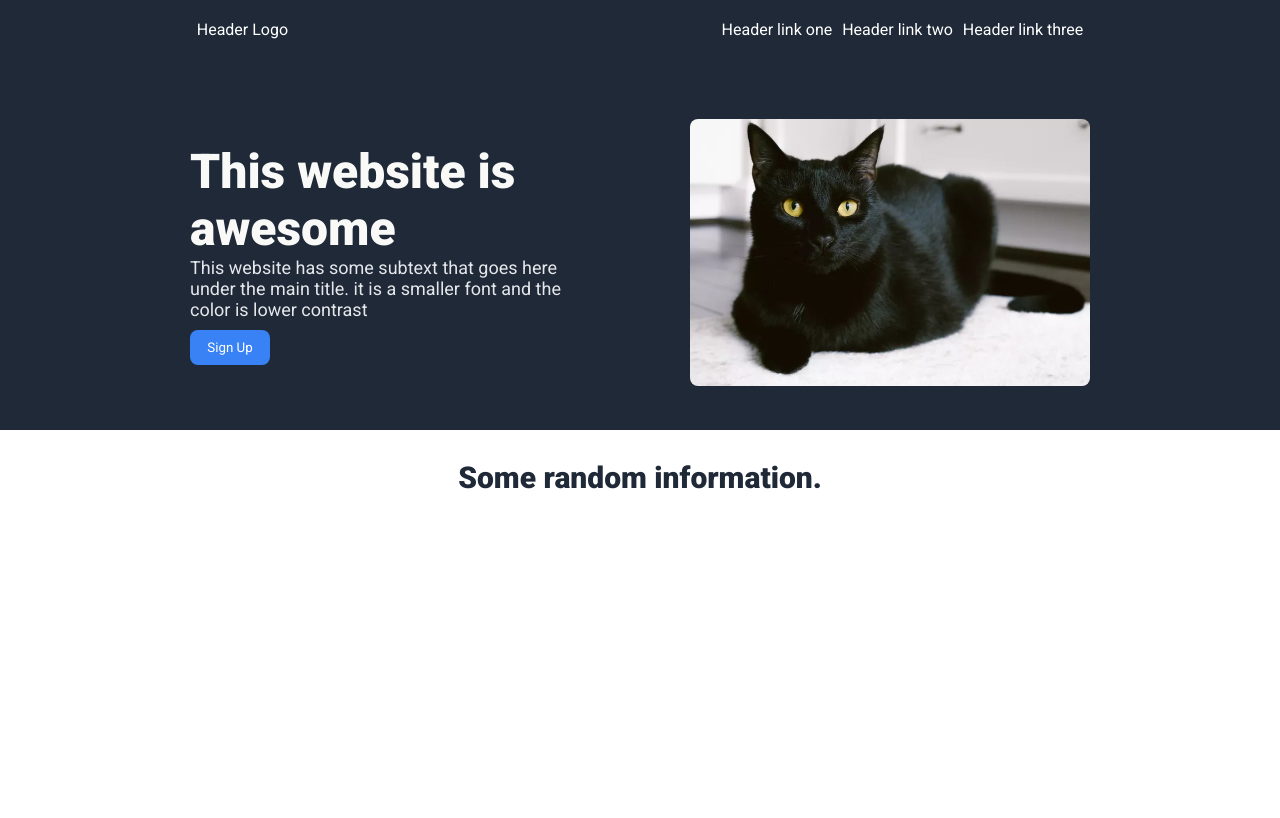
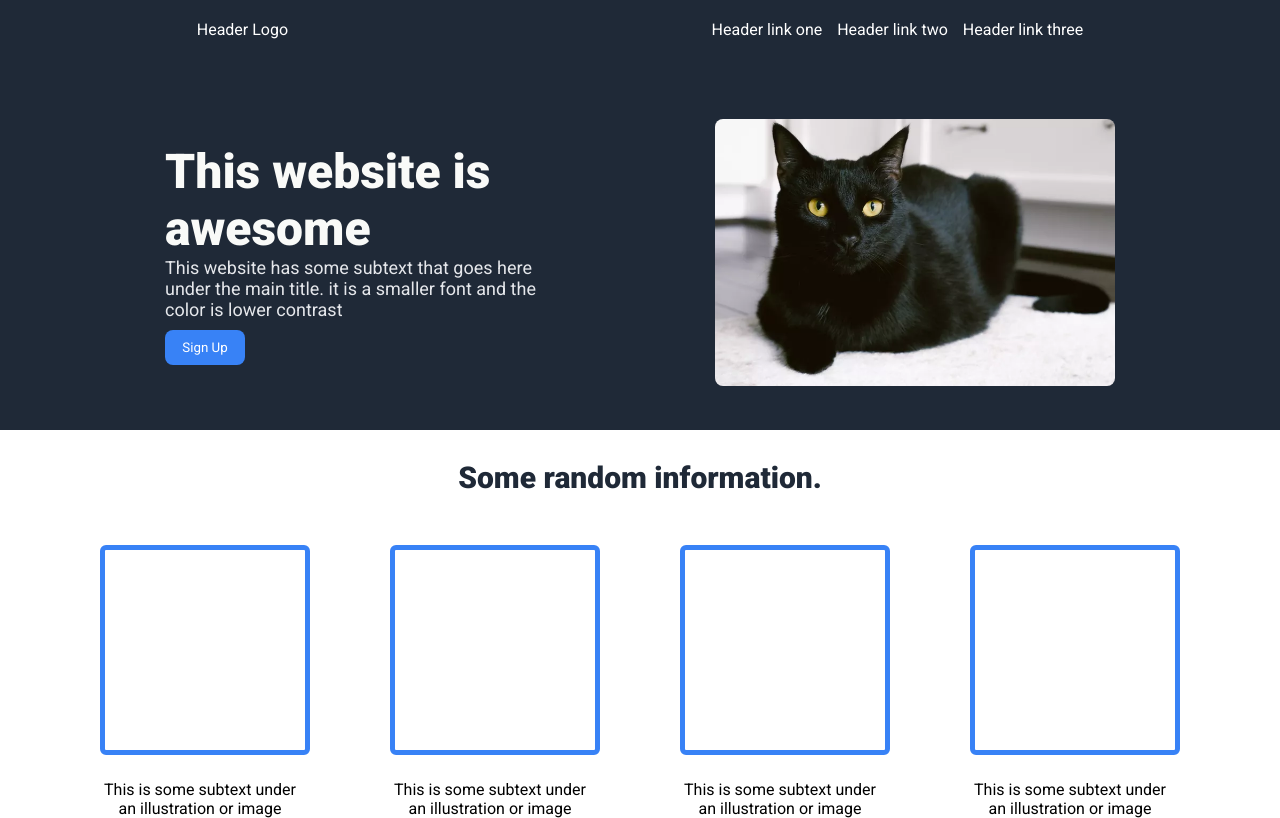
Before and after one commit to itscelo/odin-landing-page, a plain HTML site: page index.html in a window 1280 px wide. Drawn offline with Linux system fonts and the light colour scheme.

Commit message:
Finished up the second section w/boxes

```diff
--- a/css/styles.css
+++ b/css/styles.css
@@ -9,21 +9,27 @@
   color: white;
   padding: 20px;
   justify-content: space-around;
-  gap: 80px;
+  gap: 70px;
 }
 
 ul {
   display: flex;
-  gap: 10px;
+  gap: 15px;
   list-style: none;
 }
 
+li:hover {
+  cursor: pointer;
+  background-color: #3882f6;
+  padding: 4px;
+  border-radius: 6px;
+}
 .secondheader {
   margin-top: 20px;
   display: flex;
   justify-content: center;
   align-items: center;
-  gap: 100px;
+  gap: 150px;
   padding: 40px;
 }
 
@@ -66,3 +72,29 @@ ul {
   color: #1f2937;
   font-weight: 900;
 }
+
+.signup:hover {
+  cursor: pointer;
+}
+
+.boxes {
+  height: 200px;
+  width: 200px;
+  border: solid 5px #3882f6;
+  margin-top: 50px;
+  border-radius: 6px;
+}
+
+.boxcontainer {
+  display: flex;
+  flex-direction: row;
+  justify-content: center;
+  gap: 80px;
+  align-items: center;
+}
+
+.text {
+  max-width: 200px;
+  margin-top: 25px;
+  text-align: center;
+}
--- a/index.html
+++ b/index.html
@@ -44,5 +44,31 @@
     <div class="bigbrotwo">
       <h1 class="secondmain">Some random information.</h1>
     </div>
+    <div class="boxcontainer">
+      <div class="boxinfo">
+        <div class="boxes"></div>
+        <div class="text">
+          This is some subtext under an illustration or image
+        </div>
+      </div>
+      <div class="boxinfo">
+        <div class="boxes"></div>
+        <div class="text">
+          This is some subtext under an illustration or image
+        </div>
+      </div>
+      <div class="boxinfo">
+        <div class="boxes"></div>
+        <div class="text">
+          This is some subtext under an illustration or image
+        </div>
+      </div>
+      <div class="boxinfo">
+        <div class="boxes"></div>
+        <div class="text">
+          This is some subtext under an illustration or image
+        </div>
+      </div>
+    </div>
   </body>
 </html>
```
